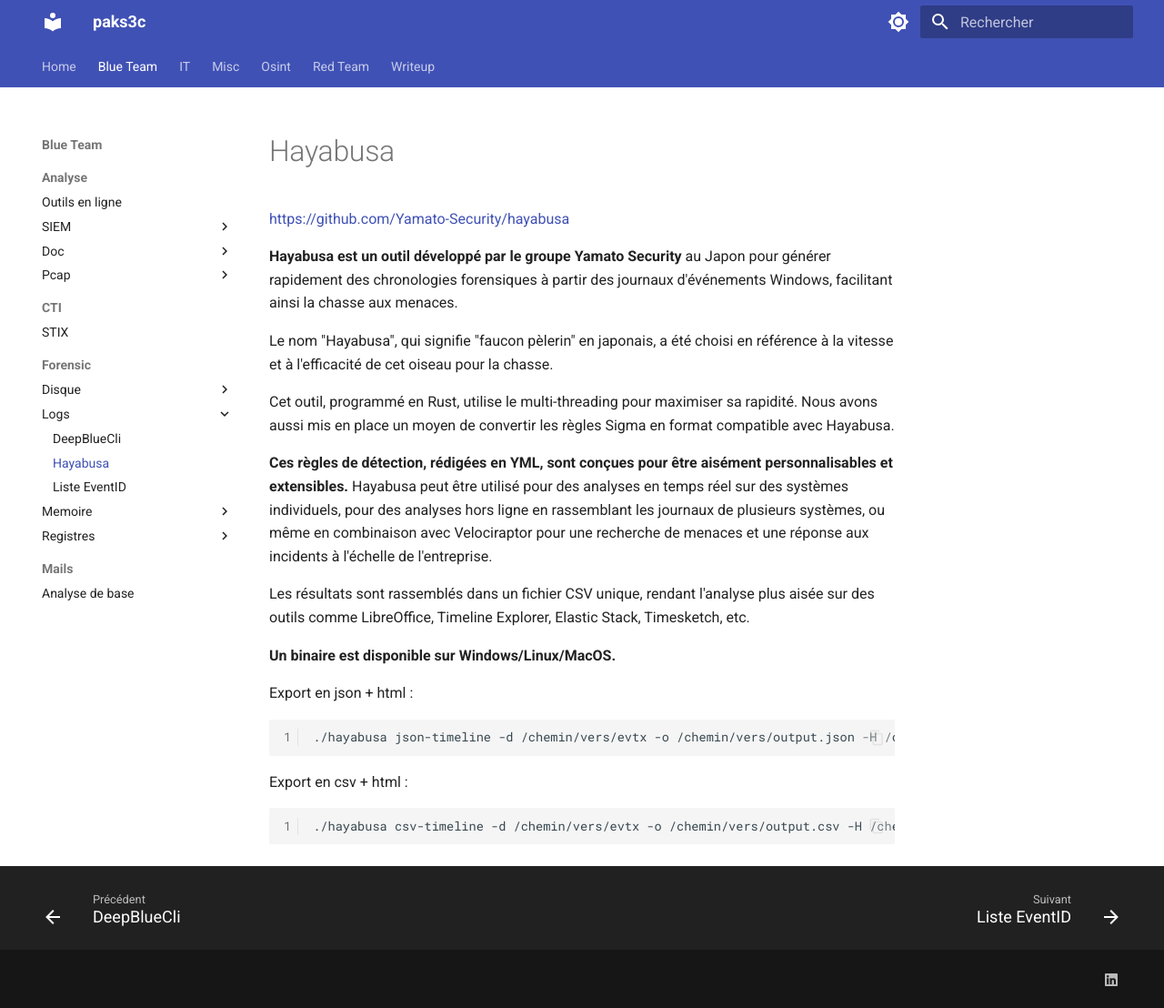
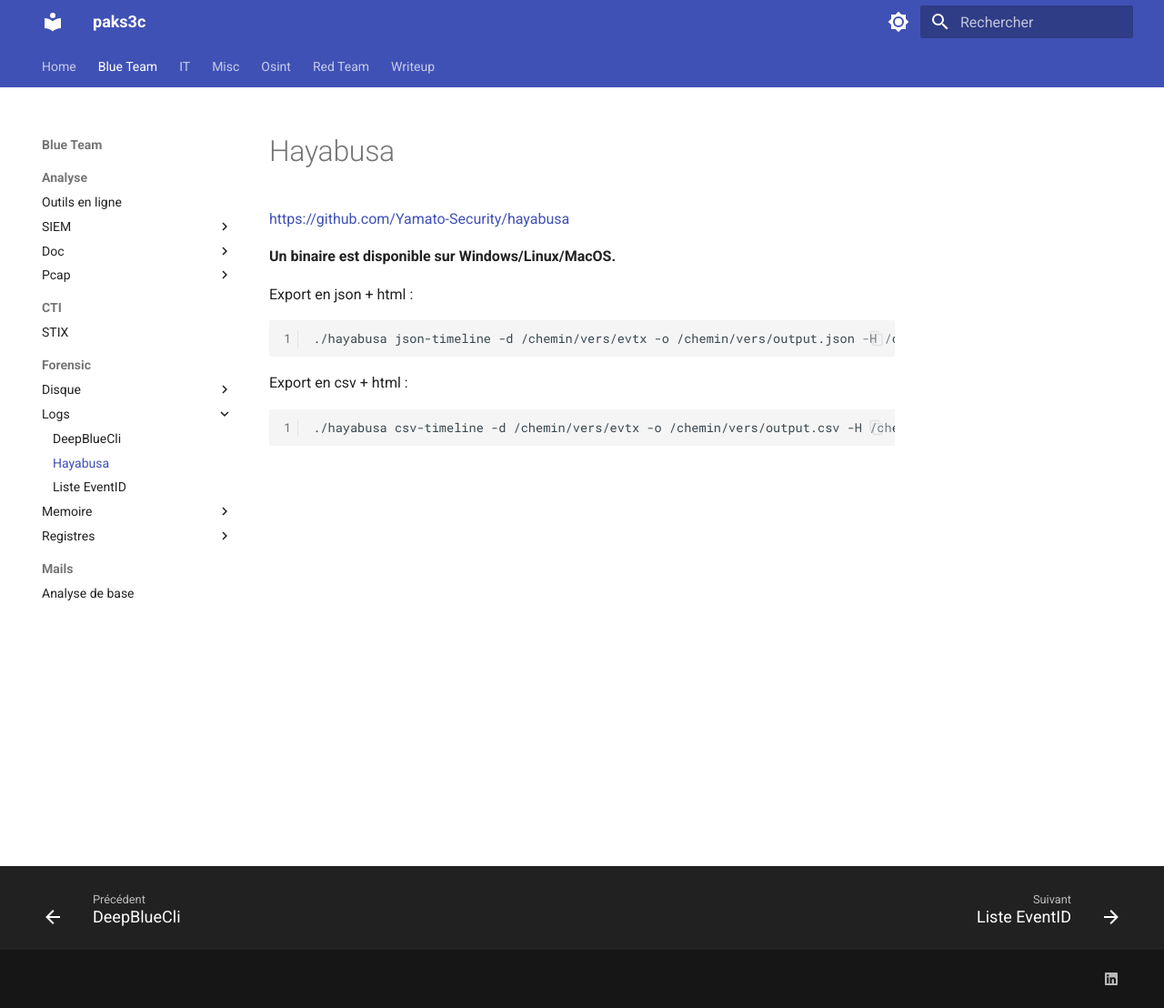
Before and after one commit to pakdekro/notes, an MkDocs documentation site: the page built from docs/Blue Team/Forensic/Logs/Hayabusa.md, in a window 1280 px wide and 1108 px high. Shown: the whole window at 91% size. Built offline with MkDocs 1.6.1 and Material for MkDocs 9.7.7, drawn with Linux system fonts in a browser that asks for light colours.

Commit message:
premier jet

```diff
--- a/docs/Blue Team/Forensic/Logs/Hayabusa.md
+++ b/docs/Blue Team/Forensic/Logs/Hayabusa.md
@@ -1,14 +1,4 @@
 [https://github.com/Yamato-Security/hayabusa](https://github.com/Yamato-Security/hayabusa)
-
-**Hayabusa est un outil développé par le groupe Yamato Security** au Japon pour générer rapidement des chronologies forensiques à partir des journaux d'événements Windows, facilitant ainsi la chasse aux menaces.
-
-Le nom "Hayabusa", qui signifie "faucon pèlerin" en japonais, a été choisi en référence à la vitesse et à l'efficacité de cet oiseau pour la chasse.
-
-Cet outil, programmé en Rust, utilise le multi-threading pour maximiser sa rapidité. Nous avons aussi mis en place un moyen de convertir les règles Sigma en format compatible avec Hayabusa.
-
-**Ces règles de détection, rédigées en YML, sont conçues pour être aisément personnalisables et extensibles.** Hayabusa peut être utilisé pour des analyses en temps réel sur des systèmes individuels, pour des analyses hors ligne en rassemblant les journaux de plusieurs systèmes, ou même en combinaison avec Velociraptor pour une recherche de menaces et une réponse aux incidents à l'échelle de l'entreprise.
-
-Les résultats sont rassemblés dans un fichier CSV unique, rendant l'analyse plus aisée sur des outils comme LibreOffice, Timeline Explorer, Elastic Stack, Timesketch, etc.
 
 **Un binaire est disponible sur Windows/Linux/MacOS.**
 
```
Also changed, not shown: docs/index.md (+1 -0 lines).
